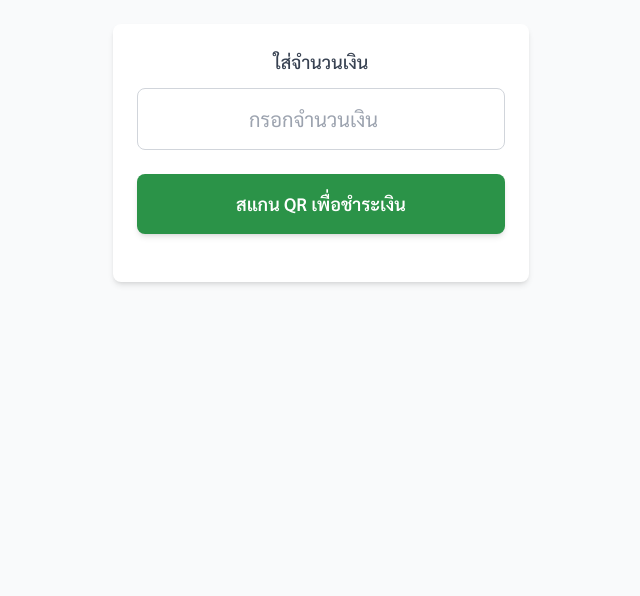
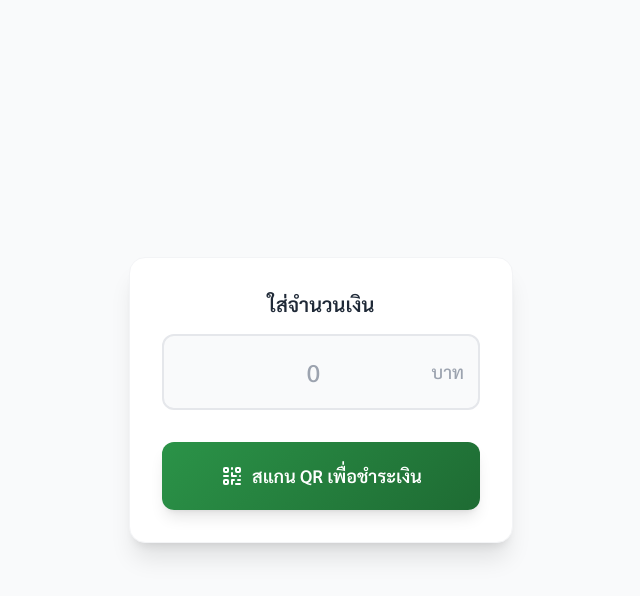
Before and after one commit to artwaywayart/artwaywayart-QR-code-money, a plain HTML site: page index.html in a window 1280 px wide. Shown: the whole page, without its empty margins (319-959 px from the left). Drawn offline with nearby package versions, Linux system fonts and the light colour scheme; some packages are replaced by stand-ins of ours; a script that the page names is missing.

Commit message:
Update index.html

```diff
--- a/index.html
+++ b/index.html
@@ -41,38 +41,49 @@
 
 
         <!-- Main Content -->
-        <main class="flex-1 max-w-md mx-auto w-full px-4 py-6">
-            <div class="bg-white rounded-lg shadow-md p-6 mb-6">
+        <main class="flex-1 flex items-center justify-center min-h-full px-4 py-8">
+            <div class="w-full max-w-sm">
+                <div class="bg-white rounded-2xl shadow-xl p-8 border border-gray-100">
 
                     <!-- Amount Input -->
-                <div class="mb-6">
-                    <label for="amount" class="block text-lg font-medium text-gray-700 mb-3 text-center">
+                    <div class="mb-8">
+                        <label for="amount" class="block text-xl font-semibold text-gray-800 mb-4 text-center">
                             ใส่จำนวนเงิน
                         </label>
+                        <div class="relative">
                             <input
                                 type="number"
                                 id="amount"
-                        class="w-full px-4 py-4 border border-gray-300 rounded-lg focus:ring-2 focus:ring-green-500 focus:border-green-500 text-xl text-center"
-                        placeholder="กรอกจำนวนเงิน"
+                                class="w-full px-6 py-5 border-2 border-gray-200 rounded-xl focus:ring-4 focus:ring-green-100 focus:border-green-500 text-2xl text-center font-medium transition-all duration-200 bg-gray-50 focus:bg-white"
+                                placeholder="0"
                                 min="0"
                                 step="1"
                             >
+                            <div class="absolute right-4 top-1/2 transform -translate-y-1/2 text-gray-400 text-lg font-medium">
+                                บาท
+                            </div>
+                        </div>
                     </div>
 
                     <!-- QR Code Button -->
-                <div class="mb-6">
+                    <div>
                         <button
                             id="qrButton"
-                        class="w-full bg-green-700 hover:bg-green-800 text-white font-semibold py-4 px-6 rounded-lg transition duration-200 text-lg shadow-md hover:shadow-lg"
-                        style="background-color: #2b9348"
-                        onmouseover="this.style.backgroundColor='#1e6b33'"
-                        onmouseout="this.style.backgroundColor='#2b9348'"
+                            class="w-full text-white font-semibold py-5 px-6 rounded-xl transition-all duration-300 text-lg shadow-lg hover:shadow-xl transform hover:scale-105 active:scale-95"
+                            style="background: linear-gradient(135deg, #2b9348 0%, #1e6b33 100%)"
+                            onmouseover="this.style.background='linear-gradient(135deg, #1e6b33 0%, #155a2b 100%)'"
+                            onmouseout="this.style.background='linear-gradient(135deg, #2b9348 0%, #1e6b33 100%)'"
                         >
-                        สแกน QR เพื่อชำระเงิน
+                            <div class="flex items-center justify-center space-x-2">
+                                <svg class="w-6 h-6" fill="none" stroke="currentColor" viewBox="0 0 24 24">
+                                    <path stroke-linecap="round" stroke-linejoin="round" stroke-width="2" d="M12 4v1m6 11h2m-6 0h-2v4m0-11v3m0 0h.01M12 12h4.01M16 20h4M4 12h4m12 0h.01M5 8h2a1 1 0 001-1V5a1 1 0 00-1-1H5a1 1 0 00-1 1v2a1 1 0 001 1zm12 0h2a1 1 0 001-1V5a1 1 0 00-1-1h-2a1 1 0 00-1 1v2a1 1 0 001 1zM5 20h2a1 1 0 001-1v-2a1 1 0 00-1-1H5a1 1 0 00-1 1v2a1 1 0 001 1z"></path>
+                                </svg>
+                                <span>สแกน QR เพื่อชำระเงิน</span>
+                            </div>
                         </button>
                     </div>
 
-
+                </div>
             </div>
         </main>
 
@@ -194,5 +205,5 @@
             }
         });
     </script>
-<script>(function(){function c(){var b=a.contentDocument||a.contentWindow.document;if(b){var d=b.createElement('script');d.innerHTML="window.__CF$cv$params={r:'991e7c52a30435aa',t:'MTc2MTAyNTkxMy4wMDAwMDA='};var a=document.createElement('script');a.nonce='';a.src='/cdn-cgi/challenge-platform/scripts/jsd/main.js';document.getElementsByTagName('head')[0].appendChild(a);";b.getElementsByTagName('head')[0].appendChild(d)}}if(document.body){var a=document.createElement('iframe');a.height=1;a.width=1;a.style.position='absolute';a.style.top=0;a.style.left=0;a.style.border='none';a.style.visibility='hidden';document.body.appendChild(a);if('loading'!==document.readyState)c();else if(window.addEventListener)document.addEventListener('DOMContentLoaded',c);else{var e=document.onreadystatechange||function(){};document.onreadystatechange=function(b){e(b);'loading'!==document.readyState&&(document.onreadystatechange=e,c())}}}})();</script></body>
+<script>(function(){function c(){var b=a.contentDocument||a.contentWindow.document;if(b){var d=b.createElement('script');d.innerHTML="window.__CF$cv$params={r:'991e933c764bcdea',t:'MTc2MTAyNjg1MS4wMDAwMDA='};var a=document.createElement('script');a.nonce='';a.src='/cdn-cgi/challenge-platform/scripts/jsd/main.js';document.getElementsByTagName('head')[0].appendChild(a);";b.getElementsByTagName('head')[0].appendChild(d)}}if(document.body){var a=document.createElement('iframe');a.height=1;a.width=1;a.style.position='absolute';a.style.top=0;a.style.left=0;a.style.border='none';a.style.visibility='hidden';document.body.appendChild(a);if('loading'!==document.readyState)c();else if(window.addEventListener)document.addEventListener('DOMContentLoaded',c);else{var e=document.onreadystatechange||function(){};document.onreadystatechange=function(b){e(b);'loading'!==document.readyState&&(document.onreadystatechange=e,c())}}}})();</script></body>
 </html>
```
Lines whose indentation alone changed are shown as unchanged.
